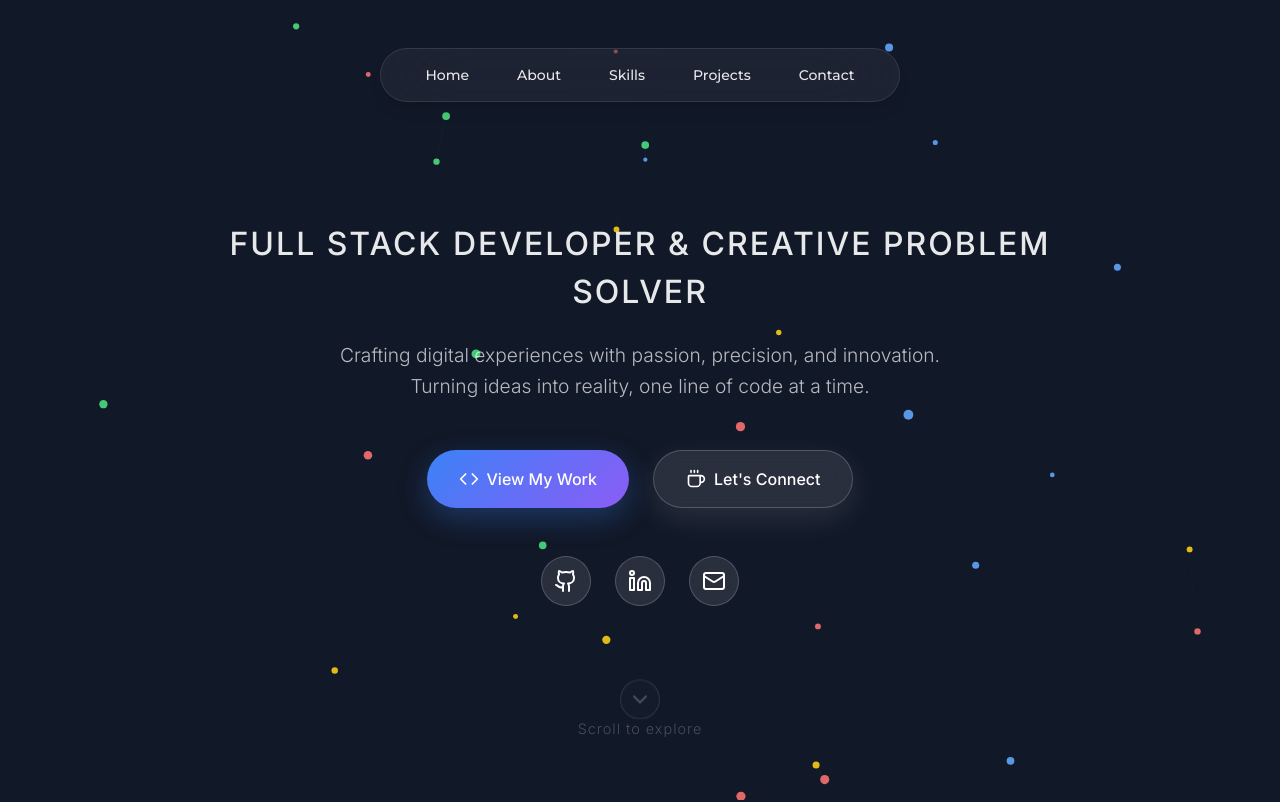
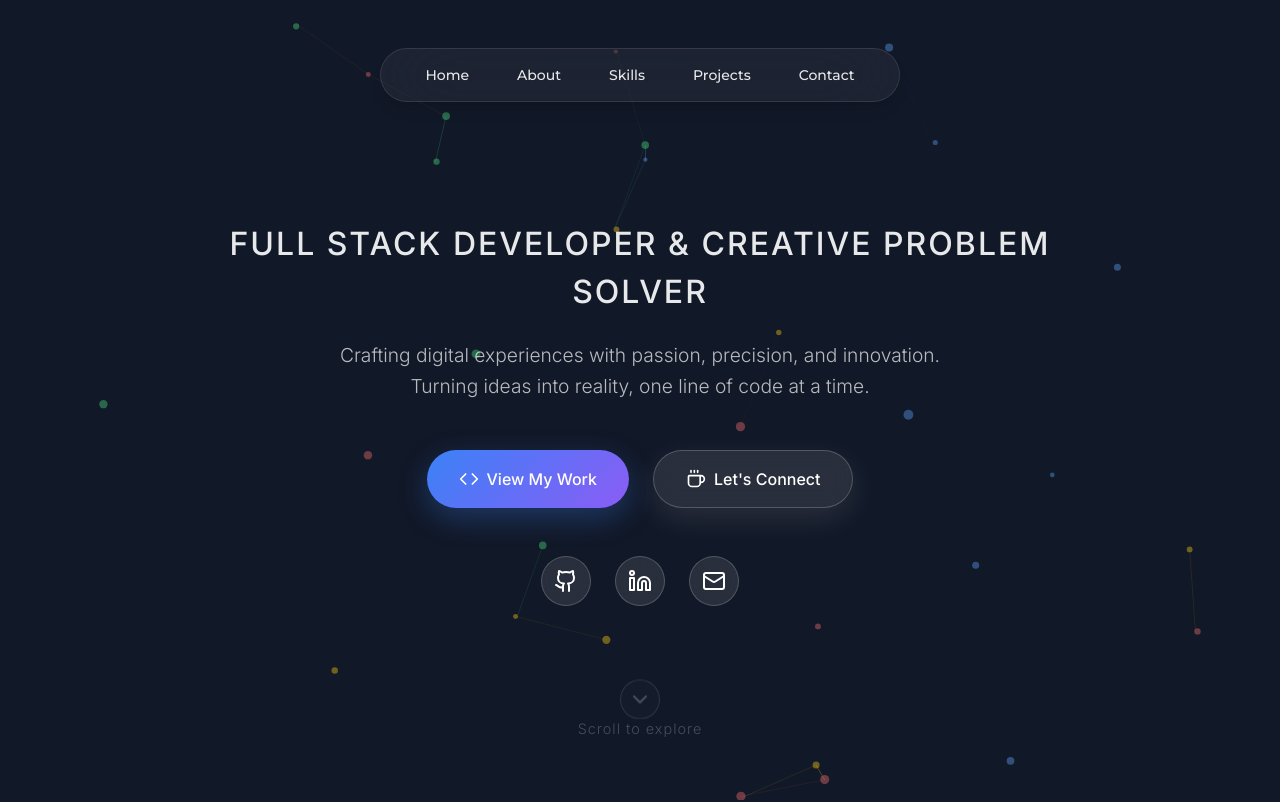
Before and after one commit to RhythmPahwa14/Rhythm-Portfolio, a Next.js app: page / in a window 1280 px wide. Shown: the top 802 px of the page. Built offline with nearby package versions, Linux system fonts and the light colour scheme; a web font is replaced by a local one.

Commit message:
Increase opacity of animated background and hero dots
Adjusted the opacity values for connecting lines and dots in AnimatedBackground and Hero components to enhance visual prominence. This change makes the animation more visible and vibrant.

```diff
--- a/src/app/components/AnimatedBackground.jsx
+++ b/src/app/components/AnimatedBackground.jsx
@@ -67,7 +67,7 @@ export default function AnimatedBackground() {
           const distance = Math.sqrt(dx * dx + dy * dy);
 
           if (distance < 120) {
-            const opacity = (1 - distance / 120) * 0.25;
+            const opacity = (1 - distance / 120) * 0.30;
             ctx.strokeStyle = `rgba(${dot.color.r}, ${dot.color.g}, ${dot.color.b}, ${opacity})`;
             ctx.lineWidth = 1;
             ctx.beginPath();
--- a/src/app/components/Hero.js
+++ b/src/app/components/Hero.js
@@ -61,7 +61,7 @@ export default function Hero() {
           const distance = Math.sqrt(dx * dx + dy * dy);
 
           if (distance < 120) {
-            const opacity = (1 - distance / 120) * 0.07;
+            const opacity = (1 - distance / 120) * 0.30;
             ctx.strokeStyle = `rgba(${dot.color.r}, ${dot.color.g}, ${dot.color.b}, ${opacity})`;
             ctx.lineWidth = 1;
             ctx.beginPath();
@@ -72,7 +72,7 @@ export default function Hero() {
         }
 
         // Draw dot
-        ctx.fillStyle = `rgba(${dot.color.r}, ${dot.color.g}, ${dot.color.b}, 0.9)`;
+        ctx.fillStyle = `rgba(${dot.color.r}, ${dot.color.g}, ${dot.color.b}, 0.4)`;
         ctx.beginPath();
         ctx.arc(dot.x, dot.y, dot.radius, 0, Math.PI * 2);
         ctx.fill();
```
